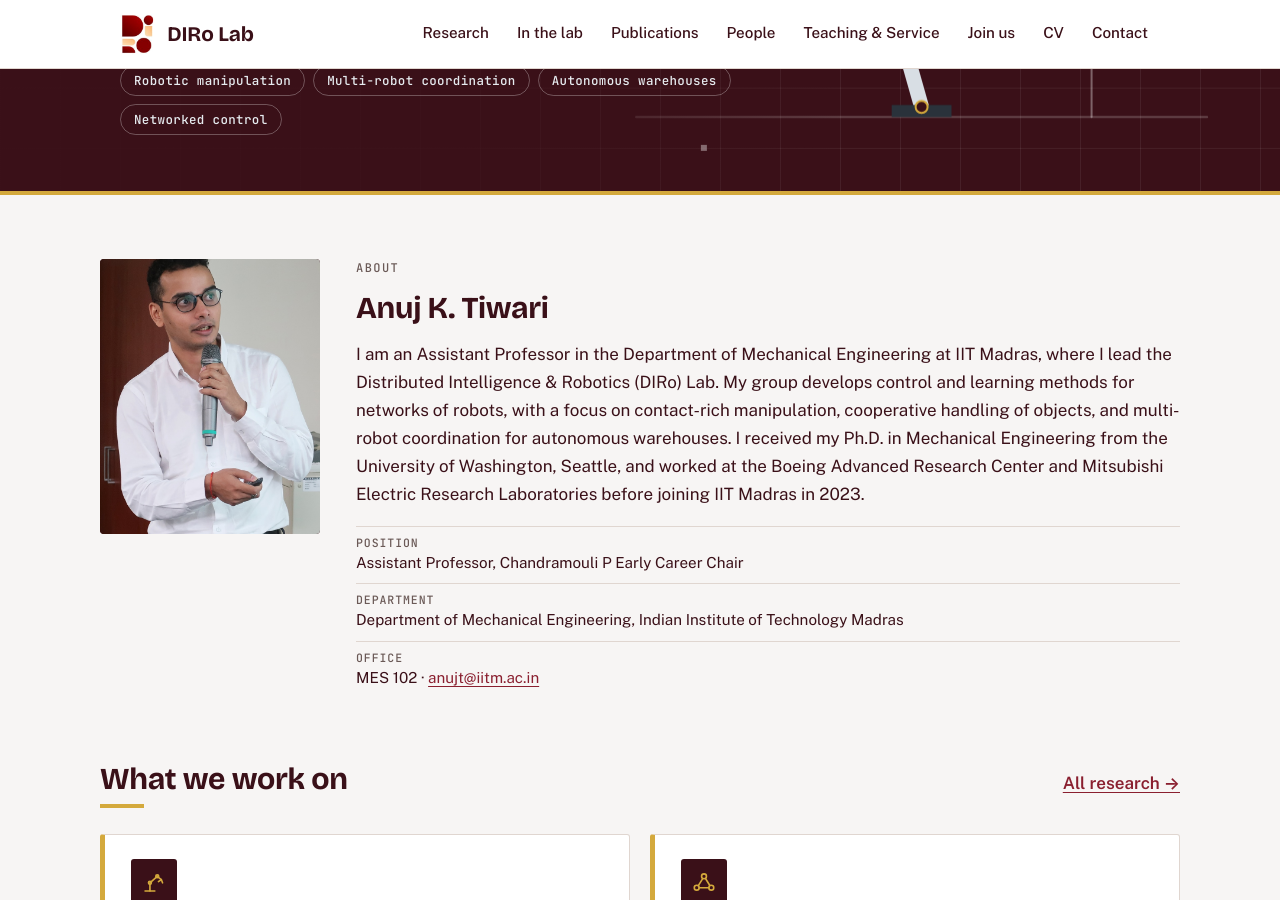
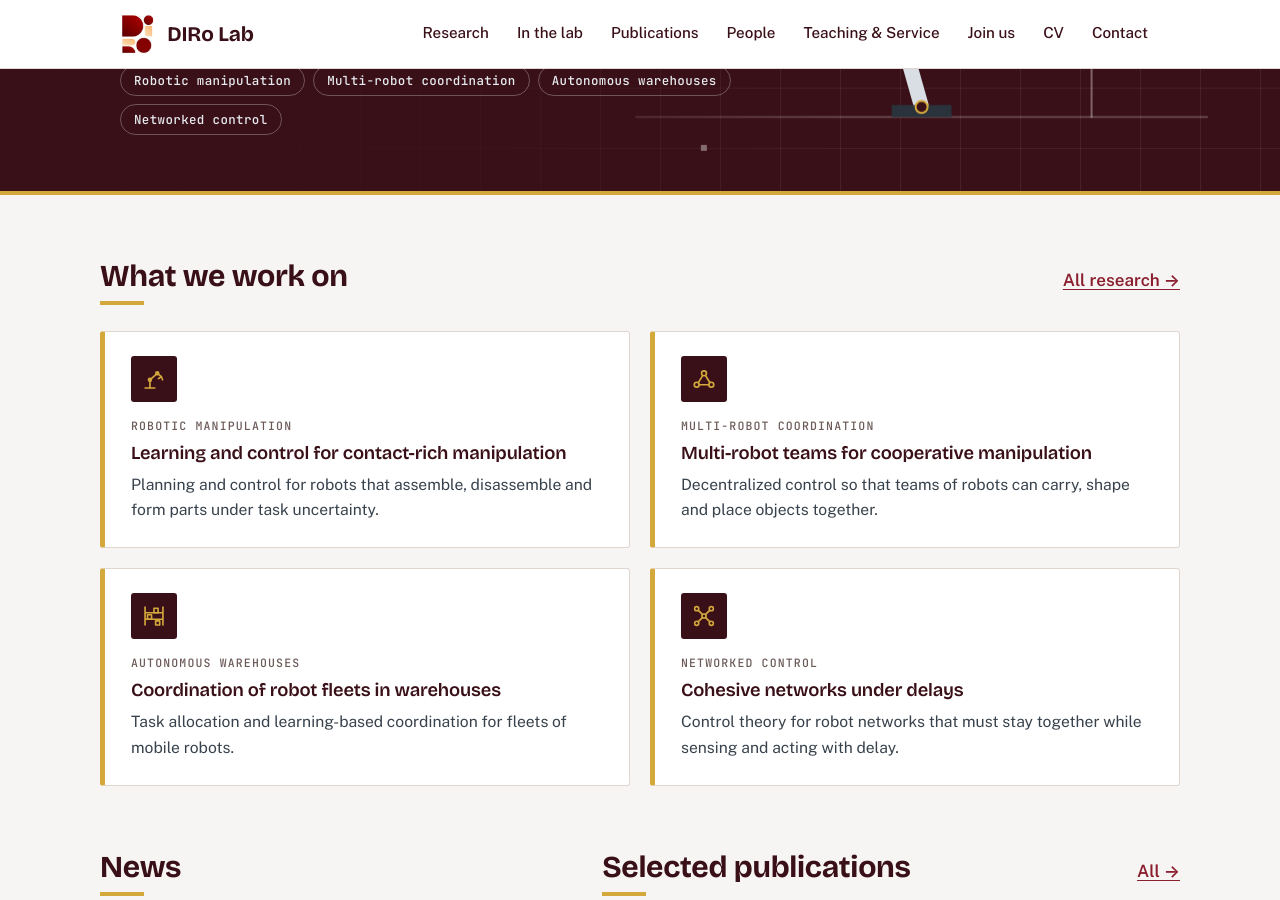
Before and after one commit to anujtiwari9/anujtiwari9.github.io, a Jekyll site: the page built from index.html, in a window 1280 px wide and 900 px high, scrolled down 403 px. Built offline with Jekyll 4.4.1, drawn with Linux system fonts in a browser that asks for light colours.

Commit message:
Comment out the about section
Comment out the about section in index.html

```diff
--- a/index.html
+++ b/index.html
@@ -20,7 +20,7 @@ permalink: /
 </section>
 <div class="tape" aria-hidden="true"></div>
 
-<section class="section wrap">
+<!-- <section class="section wrap">
   <div class="about">
     <div>
       {% if site.data.profile.photo != "" %}
@@ -40,7 +40,7 @@ permalink: /
       </ul>
     </div>
   </div>
-</section>
+</section> -->
 
 <section class="section wrap">
   <div class="section-head">
```
